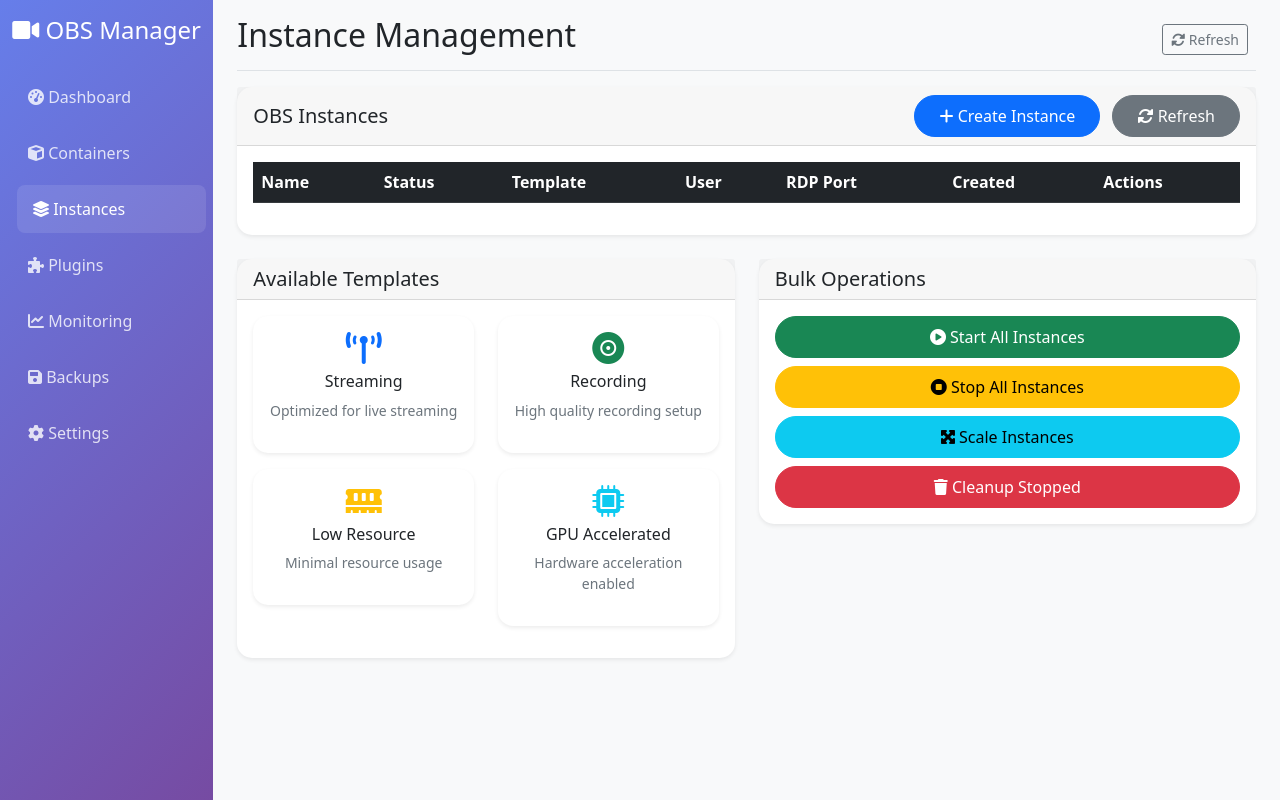
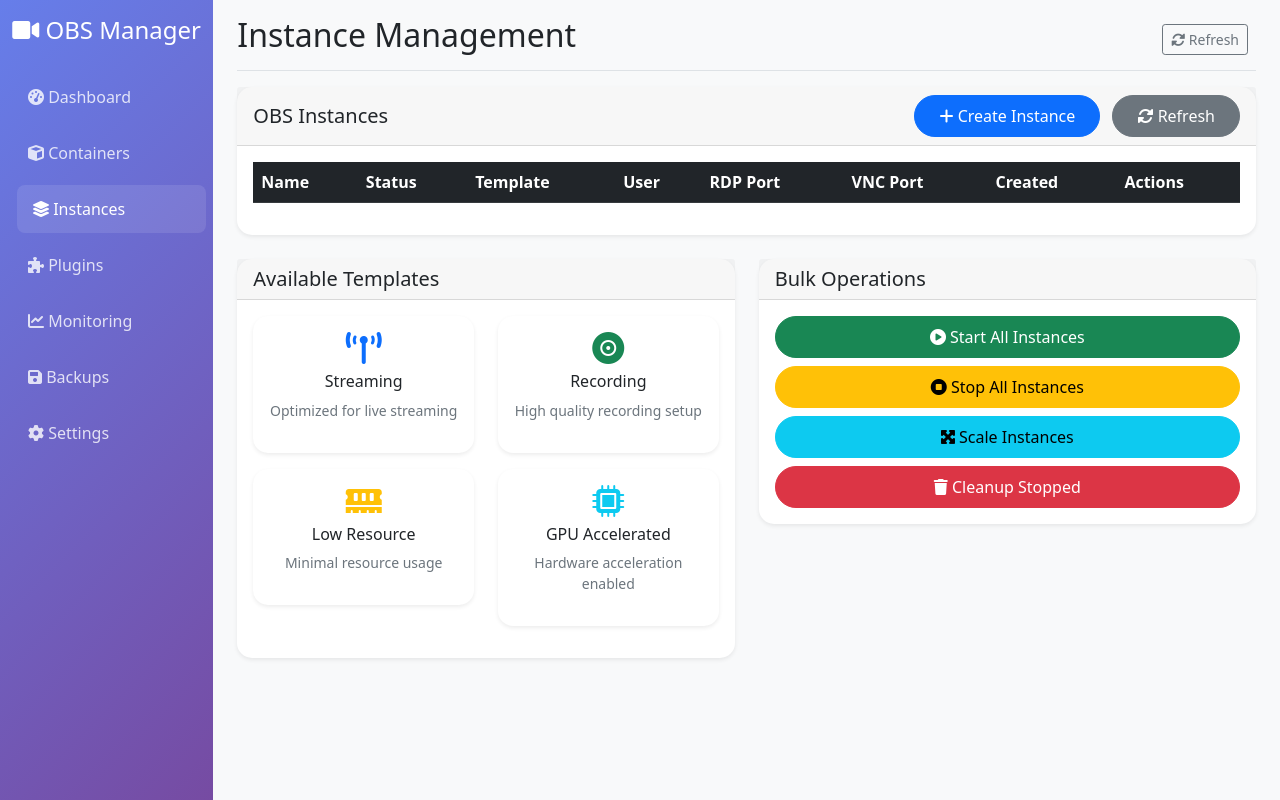
Before and after one commit to Shnezzin/obs-docker, a Flask app: page /instances in a window 1280 px wide. Run offline with Flask 3, Linux system fonts and the light colour scheme; lists and menus that the app fills with data are empty; parts of the project's set-up code (start-up, migrations or seed data) failed here and were passed over; some libraries are stand-ins or nearby versions.

Commit message:
UI: RDP/VNC-Button mit Host-Adresse, VNC-Port-Spalte, obs-web-manager aus Instanzliste ausgeblendet

```diff
--- a/web/templates/instances.html
+++ b/web/templates/instances.html
@@ -28,6 +28,7 @@
                                 <th>Template</th>
                                 <th>User</th>
                                 <th>RDP Port</th>
+                                <th>VNC Port</th>
                                 <th>Created</th>
                                 <th>Actions</th>
                             </tr>
@@ -226,10 +227,14 @@
         const tbody = document.getElementById('instancesTableBody');
         tbody.innerHTML = '';
 
-        if (Object.keys(instances).length === 0) {
+        const host = window.location.hostname;
+
+        const filteredInstances = Object.entries(instances).filter(([name, instance]) => name !== 'obs-web-manager');
+
+        if (filteredInstances.length === 0) {
             tbody.innerHTML = `
                 <tr>
-                    <td colspan="7" class="text-center text-muted">
+                    <td colspan="8" class="text-center text-muted">
                         <i class="fas fa-info-circle"></i> No instances found. Create your first instance to get started.
                     </td>
                 </tr>
@@ -237,7 +242,7 @@
             return;
         }
 
-        Object.entries(instances).forEach(([name, instance]) => {
+        filteredInstances.forEach(([name, instance]) => {
             const row = document.createElement('tr');
             row.innerHTML = `
                 <td><strong>${name}</strong></td>
@@ -254,6 +259,9 @@
                 <td>
                     ${instance.rdp_port ? `<code>${instance.rdp_port}</code>` : '<span class="text-muted">N/A</span>'}
                 </td>
+                <td>
+                    ${instance.ports && instance.ports.vnc ? `<code>${instance.ports.vnc}</code>` : '<span class="text-muted">N/A</span>'}
+                </td>
                 <td>${instance.created || 'Unknown'}</td>
                 <td>
                     <div class="btn-group" role="group">
@@ -269,8 +277,11 @@
                                 <i class="fas fa-play"></i>
                             </button>
                         `}
-                        <button class="btn btn-sm btn-primary" onclick="connectInstance('${name}')" title="Connect">
+                        <button class="btn btn-sm btn-primary" onclick="connectInstanceRDP('${name}')" title="Connect RDP">
                             <i class="fas fa-desktop"></i>
+                        </button>
+                        <button class="btn btn-sm btn-secondary" onclick="connectInstanceVNC('${name}')" title="Connect VNC">
+                            <i class="fas fa-network-wired"></i>
                         </button>
                         <button class="btn btn-sm btn-danger" onclick="removeInstance('${name}')" title="Remove">
                             <i class="fas fa-trash"></i>
@@ -384,11 +395,12 @@
         }
     }
 
-    function connectInstance(name) {
+    function connectInstanceRDP(name) {
         const instance = instances[name];
         if (instance && instance.rdp_port) {
-            const rdpUrl = `rdp://localhost:${instance.rdp_port}`;
-            showToast(`RDP connection: localhost:${instance.rdp_port}`, 'info');
+            const host = window.location.hostname;
+            const rdpUrl = `rdp://${host}:${instance.rdp_port}`;
+            showToast(`RDP connection: ${host}:${instance.rdp_port}`, 'info');
 
             try {
                 window.open(rdpUrl);
@@ -397,6 +409,22 @@
             }
         } else {
             showToast('No RDP port available for this instance', 'warning');
+        }
+    }
+
+    function connectInstanceVNC(name) {
+        const instance = instances[name];
+        if (instance && instance.ports && instance.ports.vnc) {
+            const host = window.location.hostname;
+            const vncUrl = `vnc://${host}:${instance.ports.vnc}`;
+            showToast(`VNC connection: ${host}:${instance.ports.vnc}`, 'info');
+            try {
+                window.open(vncUrl);
+            } catch (e) {
+                console.log('Could not auto-open VNC client');
+            }
+        } else {
+            showToast('No VNC port available for this instance', 'warning');
         }
     }
 
```
